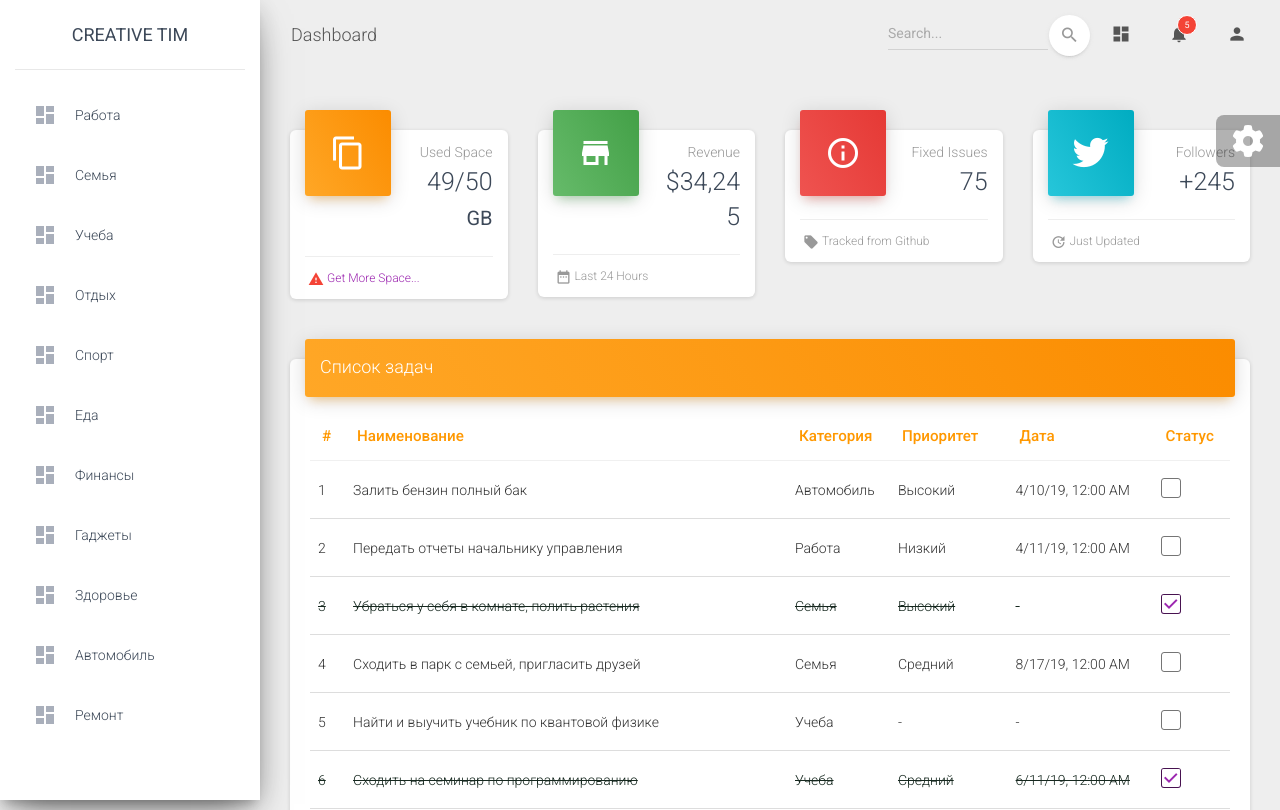
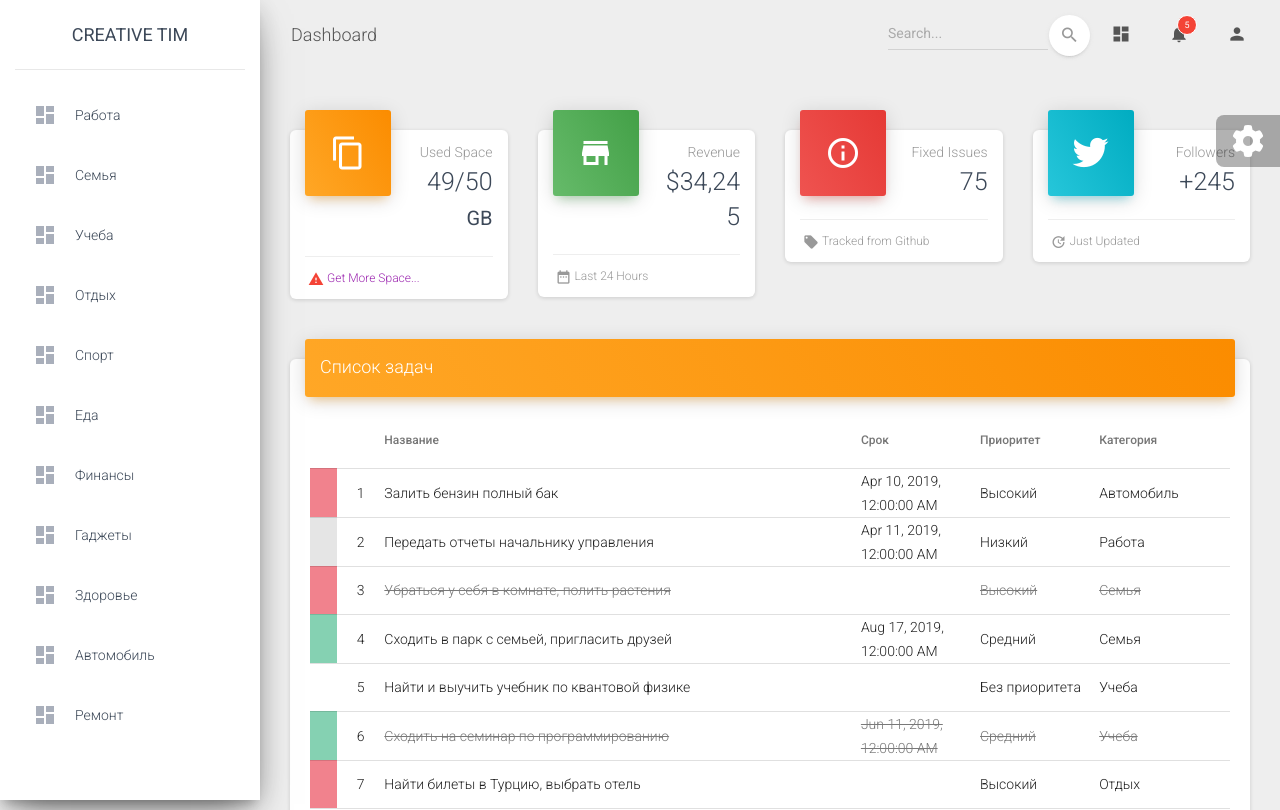
Before and after one commit to hardhill/todo_ng, an Angular app: page / in a window 1280 px wide. Shown: the top 810 px of the page. Built offline with nearby package versions, Linux system fonts and the light colour scheme.

Commit message:
использование компонента mat-table. применены стили для таблицы

```diff
--- a/src/app/service/data-handler.service.ts
+++ b/src/app/service/data-handler.service.ts
@@ -9,7 +9,7 @@ import {BehaviorSubject, Subject} from "rxjs";
 })
 export class DataHandlerService {
 
-  taskSubject:BehaviorSubject<Task[]> = new BehaviorSubject<Task[]>(TestData.tasks)
+  tasksSubject:BehaviorSubject<Task[]> = new BehaviorSubject<Task[]>(TestData.tasks)
   categorySubject = new BehaviorSubject<Category[]>(TestData.categories)
 
   constructor() { }
@@ -19,11 +19,11 @@ export class DataHandlerService {
   }
 
   fillTasks(){
-    this.taskSubject.next(TestData.tasks)
+    this.tasksSubject.next(TestData.tasks)
   }
 
   fillTasksByCategory(category:Category){
     const tasks = TestData.tasks.filter(task=>task.category === category)
-    this.taskSubject.next(tasks)
+    this.tasksSubject.next(tasks)
   }
 }
--- a/src/app/views/tasks/tasks.component.css
+++ b/src/app/views/tasks/tasks.component.css
@@ -2,3 +2,46 @@
   text-decoration: line-through;
   color: #16281f;
 }
+.completed {
+  text-decoration: line-through;
+  color: #797979;
+}
+
+.novalue {
+  color: #b7b7b7;
+}
+
+
+.col-id {
+  width: 4%;
+  text-align: center;
+}
+
+.col-title {
+  width: 40%;
+}
+
+.col-priority {
+  width: 10%;
+}
+
+.col-category {
+  width: 10%;
+}
+
+
+.col-select {
+  width: 3%;
+}
+
+.col-operations {
+  width: 8%;
+}
+
+.col-color {
+  width: 1% !important;
+}
+
+.col-date {
+  width: 10% !important;
+}
--- a/src/app/views/tasks/tasks.component.html
+++ b/src/app/views/tasks/tasks.component.html
@@ -1,40 +1,88 @@
 <div class="card">
   <div class="card-header card-header-warning">
     <h4 class="card-title">Список задач</h4>
+  </div>
+  <div class="card-body table-responsive">
+
+    <table [dataSource]="dataSource" mat-table>
+
+      <!--  цвет приоритета  -->
+      <ng-container matColumnDef="color">
+        <th *matHeaderCellDef mat-header-cell></th>
+        <td *matCellDef="let task" [style.background-color]="getPriorityColor(task)" class="col-color"
+            mat-cell></td>
+      </ng-container>
+
+
+      <!-- нумерация-->
+      <ng-container matColumnDef="id">
+        <th *matHeaderCellDef mat-header-cell></th>
+        <td *matCellDef="let index = index;" class="col-id" mat-cell>
+
+          {{index + 1}}
+
+        </td>
+      </ng-container>
+
+
+      <!-- название задачи-->
+      <ng-container matColumnDef="title">
+        <th *matHeaderCellDef mat-header-cell> Название</th>
+        <td *matCellDef="let task" [class.completed]="task.completed" class="col-title" mat-cell>
+
+          {{task.title}}
+
+        </td>
+      </ng-container>
+
+      <!--дата выполнения-->
+      <ng-container matColumnDef="date">
+        <th *matHeaderCellDef mat-header-cell> Срок</th>
+        <td *matCellDef="let task" [ngClass]="{'completed': task.completed, 'nodate': task.date == null}"
+            class="col-date"
+            mat-cell>
+
+          {{task.date | date: "medium"}}
+
+        </td>
+      </ng-container>
+
+      <!--приоритет-->
+      <ng-container matColumnDef="priority">
+        <th *matHeaderCellDef mat-header-cell> Приоритет</th>
+        <td *matCellDef="let task" class="col-priority"
+            [ngClass]="{'completed': task.completed, 'nopriority': task.priority == null}"
+            mat-cell
+        >
+
+          {{task.priority ? task.priority.title : "Без приоритета"}}
+
+
+        </td>
+      </ng-container>
+
+      <!--категория-->
+      <ng-container matColumnDef="category">
+        <th *matHeaderCellDef mat-header-cell> Категория</th>
+        <td *matCellDef="let task" class="col-category"
+            [ngClass]="{'completed': task.completed, 'nocategory': task.category == null, 'link': !task.completed && task.category}"
+            mat-cell
+        >
+
+          {{task.category ? task.category.title : "Без категории"}}
+
+        </td>
+      </ng-container>
+
+
+      <!--  заголовок таблицы-->
+      <tr *matHeaderRowDef="displayedColumns; " mat-header-row></tr>
+
+      <!--  строки таблицы - набор строк из тегов td (порядок указывается в переменной displayedColumns) -->
+      <tr *matRowDef="let row; columns: displayedColumns;" mat-row></tr>
+
+    </table>
+
 
   </div>
-  <div class="card-body table-responsive">
-    <table class="table table-hover">
-      <thead class="text-warning">
-      <th>#</th>
-      <th>Наименование</th>
-      <th>Категория</th>
-      <th>Приоритет</th>
-      <th>Дата</th>
-      <th>Статус</th>
-      </thead>
-      <tbody>
-      <tr *ngFor="let task of tasks;let i = index" [class.completed]="task.completed" >
-        <td>{{i + 1}}</td>
-        <td>{{task.title}}</td>
-        <td>{{task.category ? task.category.title : "-"}}</td>
-        <td>{{task.priority ? task.priority.title : "-"}}</td>
-        <td>{{task.date ? (task.date|date:'short') : "-"}}</td>
-        <td>
-          <div class="form-check">
-            <label class="form-check-label">
-              <input class="form-check-input" type="checkbox" value=""
-                     [checked]="task.completed"
-                    (click)="toggleTaskCompleted(task)">
-              <span class="form-check-sign">
-                <span class="check"></span>
-              </span>
-            </label>
-          </div>
-        </td>
-      </tr>
-
-      </tbody>
-    </table>
-  </div>
 </div>
--- a/src/app/views/tasks/tasks.component.ts
+++ b/src/app/views/tasks/tasks.component.ts
@@ -1,6 +1,7 @@
 import { Component, OnInit } from '@angular/core';
 import {DataHandlerService} from "../../service/data-handler.service";
 import {Task} from "../../model/Task";
+import {MatTableDataSource} from "@angular/material/table";
 
 @Component({
   selector: 'app-tasks',
@@ -8,14 +9,45 @@ import {Task} from "../../model/Task";
   styleUrls: ['./tasks.component.css']
 })
 export class TasksComponent implements OnInit {
-  tasks?:Task[]
-  constructor(private dataHandler:DataHandlerService) { }
+  // поля для таблицы (те, что отображают данные из задачи - должны совпадать с названиями переменных класса)
+  displayedColumns: string[] = ['color', 'id', 'title', 'date', 'priority', 'category']
+  dataSource!: MatTableDataSource<Task>  // контейнер - источник данных для таблицы
 
-  ngOnInit(): void {
-      this.dataHandler.taskSubject.subscribe(tasks=>this.tasks = tasks)
+
+  tasks!: Task[]
+
+  constructor(private dataHandler: DataHandlerService) {
+
   }
 
+  ngOnInit() {
+    this.dataHandler. tasksSubject.subscribe(tasks => this.tasks = tasks);
+    // датасорс обязательно нужно создавать для таблицы, в него присваивается любой источник (БД, массивы, JSON и пр.)
+    this.dataSource = new MatTableDataSource();
+    this.refreshTable();
+  }
+
+
   toggleTaskCompleted(task: Task) {
-      task.completed = !task.completed
+    task.completed = !task.completed;
+  }
+
+  // в зависимости от статуса задачи - вернуть цвет названия
+  getPriorityColor(task: Task) {
+
+    if (task.priority && task.priority.color) {
+      return task.priority.color;
+    }
+
+    return '#fff';
+
+  }
+
+  // показывает задачи с применением всех текущий условий (категория, поиск, фильтры и пр.)
+  private refreshTable() {
+
+    this.dataSource!.data = this.tasks; // обновить источник данных (т.к. данные массива tasks обновились)
+
+
   }
 }
--- a/src/styles.css
+++ b/src/styles.css
@@ -1,5 +1,6 @@
 /* You can add global styles to this file, and also import other style files */
 @import "assets/css/material-dashboard.css";
+@import '~@angular/material/prebuilt-themes/deeppurple-amber.css';
 
 html, body { height: 100%; }
 body { margin: 0; font-family: Roboto, "Helvetica Neue", sans-serif; }
```
Also changed, not shown: src/app/app.module.ts (+7 -0 lines).
